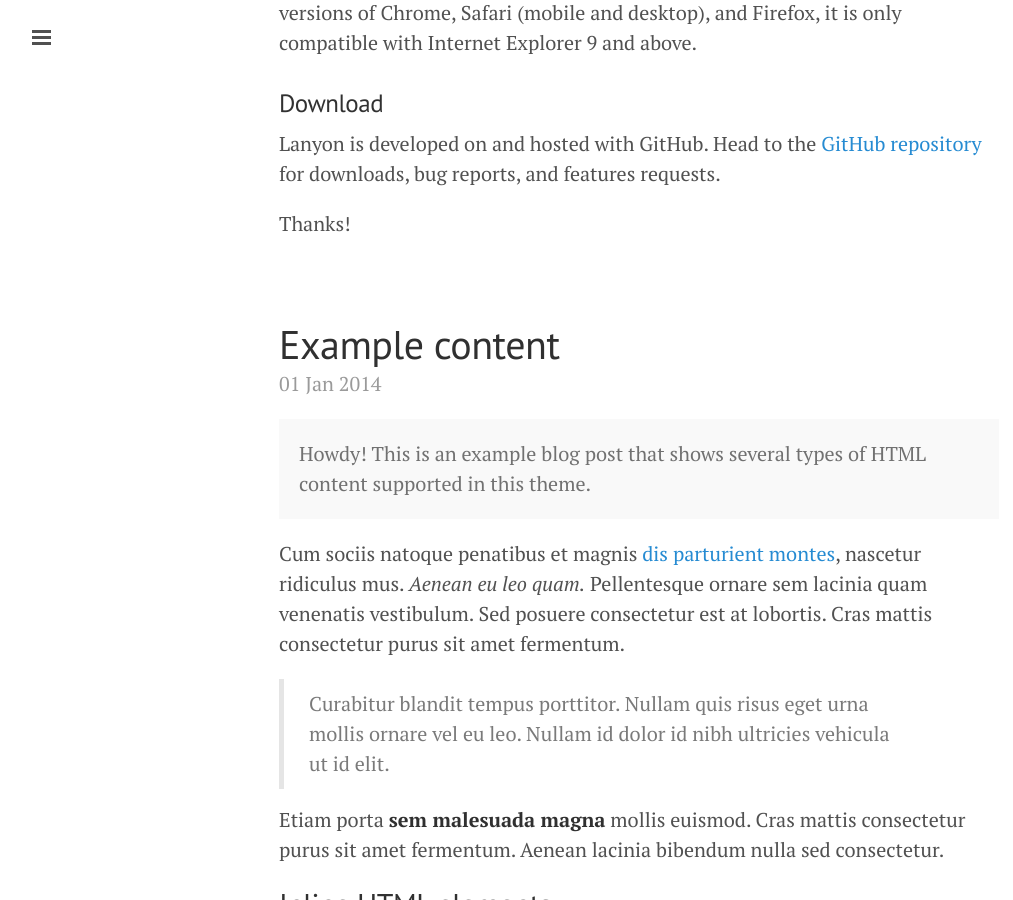
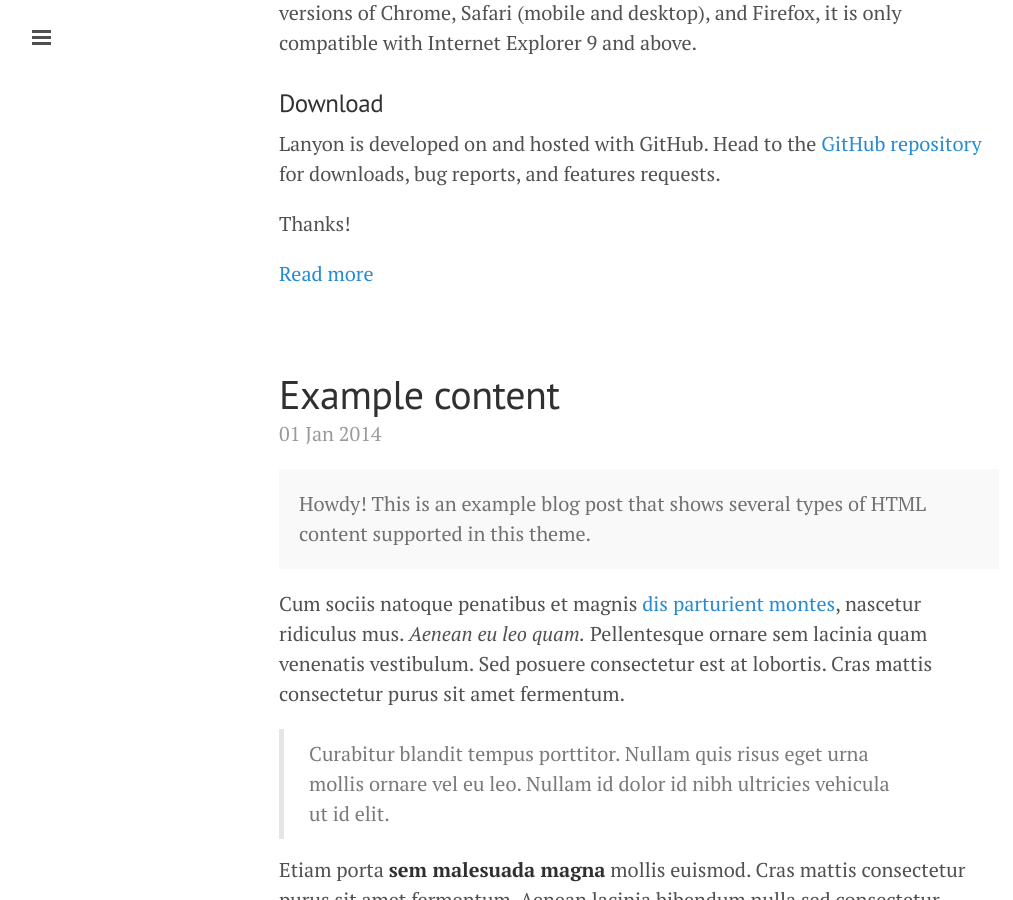
Before and after one commit to NarutoSauce/narutosauce.github.io, a Jekyll site: the page built from index.html, in a window 1280 px wide and 900 px high, scrolled down 1168 px. Shown: the whole window, without its empty margins (1-1014 px from the left). Built offline with Jekyll 4.4.1, drawn with Linux system fonts in a browser that asks for light colours; Markdown is read by kramdown in place of the engine named in the settings; the list of posts is cut into pages by our own code.

Commit message:
excerpts

```diff
--- a/index.html
+++ b/index.html
@@ -14,7 +14,8 @@
 
     <span class="post-date">{{ post.date | date_to_string }}</span>
 
-    {{ post.content }}
+    {{ post.excerpt }}
+    <p><a class="btn btn-primary" href="{{ post.url }}">Read more</a></p>
   </div>
   {% endfor %}
 </div>
```
